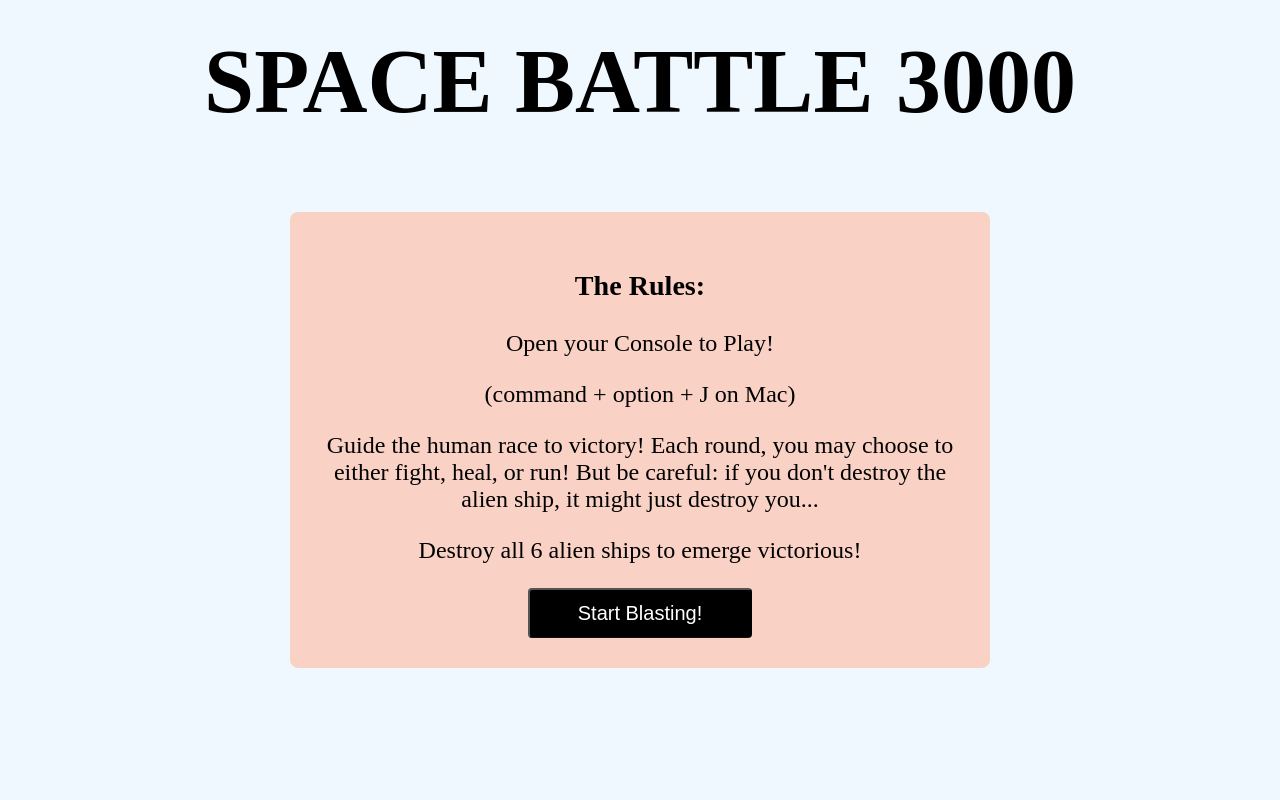
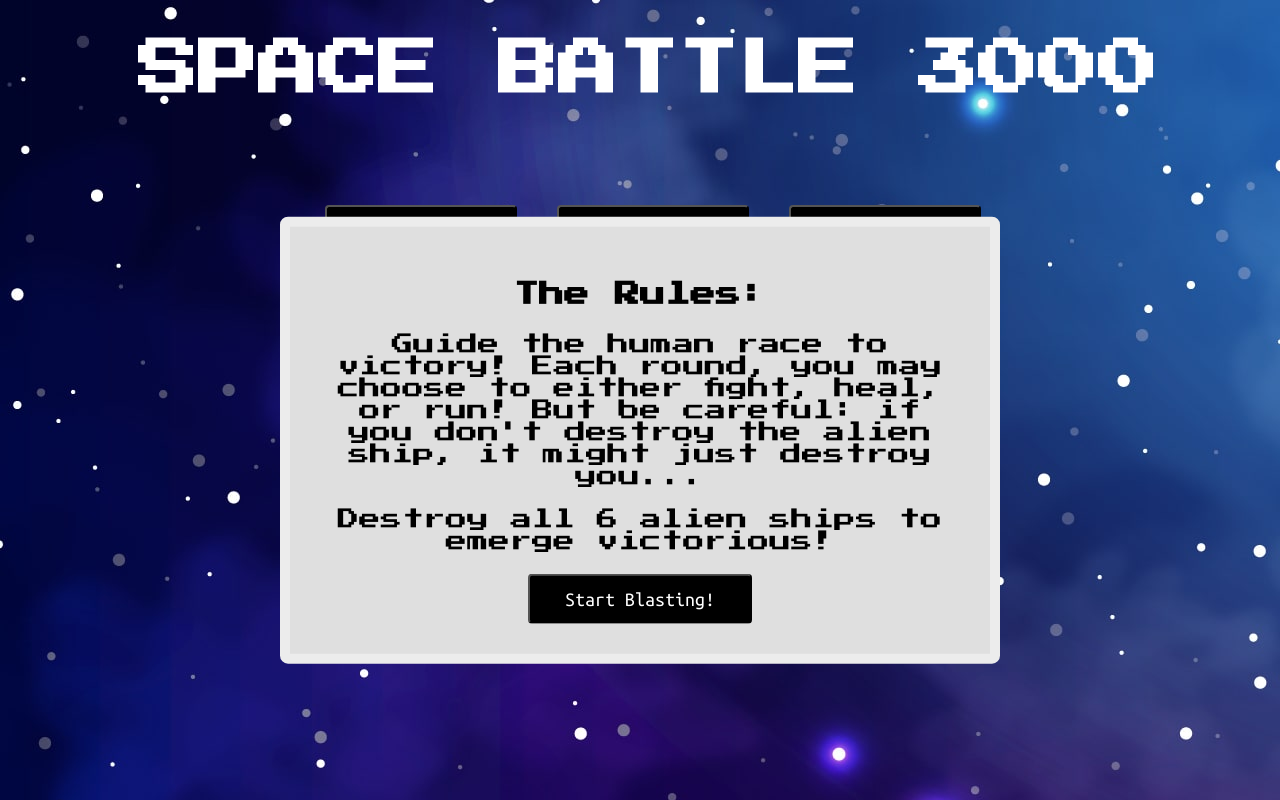
Before and after one commit to tytysam/seir_spacebattle_app, a plain HTML site: page space_battle/index.html in a window 1280 px wide. Drawn offline with Linux system fonts and the light colour scheme.

Commit message:
Working logic. Basic style. Will move from console to browser eventually.

```diff
--- a/space_battle/app.js
+++ b/space_battle/app.js
@@ -15,10 +15,12 @@
 // •
 
 // TO FIX
-// * REMOVE YOUR RANDOMIZATION VARIABLE. GO HARD-CODE THE RANDOM VALUES INSTEAD.
-// IT'S THROWING ISSUES FOR WHATEVER REASON
+
 // * TRANSITION AWAY FROM BEING A CONSOLE-BASED GAME! CAN DYNAMICALLY ADD TEXT/MESSAGES
 // TO A DIV OR SOMETHING IN OUR HTML, THAT WAY EVERYTHING WILL PRINT THERE!! :)
+
+// * Add the stats for both OUR ship + the current ALIEN ship that will be dynamically
+// updated as Aliens swap out between battles
 
 // * GAME IS WORKINGGGGG :))) BUT NOW GO BACK AND FIX SOME LOGIC ISSUES (move around some functions and console.logs, maybe add some alerts)
 
@@ -47,11 +49,7 @@ const toggleModal = () => {
   welcomeModal.classList.add("closed");
 };
 
-// **** DEPRECATED ****
-// randomization was throwing some funky issues, so coded values inline instead.
-
-//
-
+// DEPRECATED. Ran into weird issues with returning values inconsistently.
 // // Randomization function. Built to work toward DRY code.
 // const randomization = (limit) => {
 //   Math.floor(Math.random() * limit);
@@ -215,7 +213,7 @@ const ussNova = {
       let healAmount = randomHealValue();
       this.hull += healAmount;
       console.log(
-        `Eureka! Our shields have been successfully repaired by ${healAmount}`
+        `Eureka! Our shields have been successfully repaired by ${healAmount} hit-points`
       );
     } else {
       console.log(
@@ -286,10 +284,11 @@ const healSelf = () => {
 const battleLossCheck = () => {
   if (currentTarget.hull > 0) {
     alienShips[0].attack(ussNova);
-    if (ussNova.hull <= 0) {
+    if (ussNova.hull <= 0 && currentTarget.hull > 0) {
       alert(`The ${ussNova.name} has been lost. Your watch has ended.`);
     }
-  } else {
+  }
+  if (currentTarget.hull <= 0) {
     console.log("It's our turn again, Captain. What shall we do?");
   }
 };
--- a/space_battle/index.html
+++ b/space_battle/index.html
@@ -26,12 +26,10 @@
     </section>
 
 
-    <!-- Modal -->
+    <!-- Welcome Modal -->
     <div class="welcome-modal">
         <div class="rules">
           <h3>The Rules:</h2>
-          <p>Open your Console to Play!</p>
-          <p>(command + option + J on Mac)</p>
           <p>
             Guide the human race to victory! Each round, you may choose to either
             fight, heal, or run! But be careful: if you don't destroy the alien
@@ -41,6 +39,16 @@
           <button class="get-started">Start Blasting!</button>
         </div>
     </div>
+
+    <!-- Gameplay Messages Modal-->
+    <div class="gameplay-modal">
+        <div class="text-container">
+          <p>
+
+          </p>
+        </div>
+    </div>
+
     <script defer src="app.js"></script>
   </body>
 </html>
--- a/space_battle/style.css
+++ b/space_battle/style.css
@@ -1,13 +1,19 @@
+@import url("https://fonts.googleapis.com/css2?family=Press+Start+2P&family=Ubuntu+Mono&display=swap");
+
 body {
-  background-color: aliceblue;
+  background-image: url(./images/galaxy.jpg);
+  width: 100vw;
   font-size: 10px;
+  font-family: "Press Start 2P";
 }
 
 h1 {
   text-align: center;
-  font-size: 90px;
+  color: #ffffff;
+  font-family: "Press Start 2P";
+  font-size: 60px;
   padding: 5px;
-  margin: 25px 0 200px 0;
+  margin: 35px 0 100px 0;
 }
 
 .welcome-modal.closed {
@@ -15,10 +21,13 @@ h1 {
 }
 
 .welcome-modal {
-  background-color: #f9d2c5;
+  background-color: #dfdfdf;
+  border: 10px solid #ececec;
   padding: 30px;
   width: 50vw;
   min-width: 450px;
+  min-height: 350px;
+  max-height: 375px;
   text-align: center;
   border-radius: 8px;
   position: fixed;
@@ -41,14 +50,17 @@ h1 {
 .controls button {
   color: #ffffff;
   background-color: #000000;
+  font-family: "Ubuntu Mono";
+  font-size: 1.25rem;
   border-radius: 4px;
   width: 15%;
+  min-width: 125px;
   margin: 0px 10px 0px 20px;
   padding: 25px;
 }
 
 .rules {
-  font-size: 1.5rem;
+  font-size: 1.35rem;
 }
 
 .get-started {
@@ -58,4 +70,5 @@ h1 {
   border-radius: 4px;
   width: 35%;
   height: 50px;
+  font-family: "Ubuntu Mono";
 }
```
Also changed, not shown: space_battle/images/galaxy.jpg (added), space_battle/images/space-ship-white.png (added), space_battle/images/space-ship.png (added), 2 other files.
